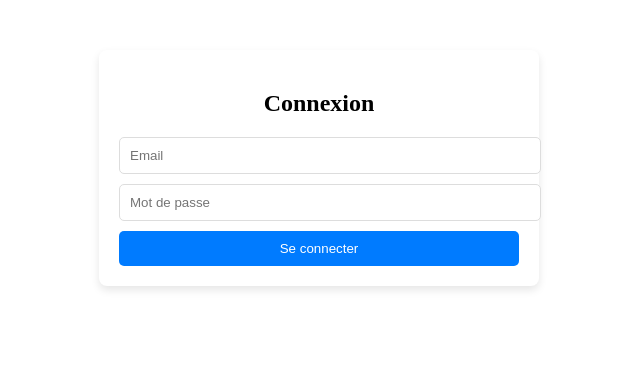
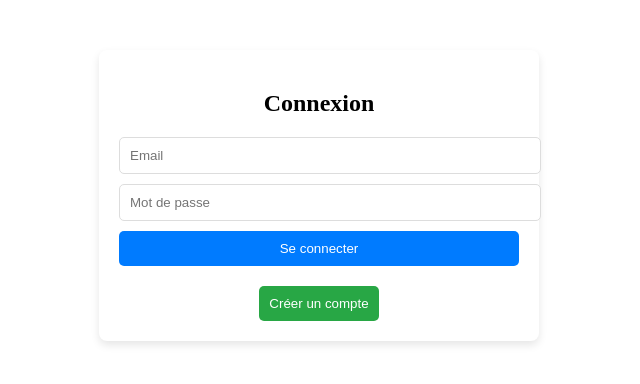
Before and after one commit to lucastreille/social-network-graphql, a React (Vite) app in the folder packages/client/: page /login in a window 1280 px wide. Shown: the top 384 px of the page, without its empty margins (321-961 px from the left). Built offline with nearby package versions, Linux system fonts and the light colour scheme.

Commit message:
Ajout d'un bouton pour créer un compte sur la page de connexion et amélioration du style CSS pour une meilleure présentation.

```diff
--- a/packages/client/src/pages/Login.tsx
+++ b/packages/client/src/pages/Login.tsx
@@ -1,34 +1,27 @@
 import React, { useState } from "react";
-
 import { useMutation } from "@apollo/client";
 import { LOGIN_MUTATION } from "../graphql/mutations/auth";
 import { useAuth } from "../hooks/useAuth";
 import { LoginMutation, LoginMutationVariables } from "../generated/graphql";
-
 import { useNavigate } from "react-router-dom";
 import { setCredentials } from "../redux/authSlice";
 import { useDispatch } from "react-redux";
-
 import "../styles/Auth.css";
 
 const Login = () => {
   const { login } = useAuth();
   const navigate = useNavigate();
   const dispatch = useDispatch();
-
   const [email, setEmail] = useState("");
   const [password, setPassword] = useState("");
-
   const [loginMutation, { loading, error }] = useMutation<
     LoginMutation,
     LoginMutationVariables
   >(LOGIN_MUTATION);
-
   const handleLogin = async (e: React.FormEvent) => {
     e.preventDefault();
     try {
       const response = await loginMutation({ variables: { email, password } });
-
       if (response.data?.login.token) {
         login(response.data.login.token, response.data.login.user);
         dispatch(
@@ -37,7 +30,6 @@ const Login = () => {
             user: response.data.login.user,
           })
         );
-
         navigate("/");
       }
     } catch (err) {
@@ -66,6 +58,9 @@ const Login = () => {
         </button>
         {error && <p className="error-message">{error.message}</p>}
       </form>
+      <button type="button" onClick={() => navigate("/register")}>
+        Créer un compte
+      </button>
     </div>
   );
 };
--- a/packages/client/src/styles/Auth.css
+++ b/packages/client/src/styles/Auth.css
@@ -44,3 +44,18 @@
   color: red;
   margin-top: 10px;
 }
+
+.auth-container > button {
+  margin-top: 20px;
+  background: #28a745;
+  color: white;
+  border: none;
+  padding: 10px;
+  border-radius: 5px;
+  cursor: pointer;
+  transition: 0.3s;
+}
+
+.auth-container > button:hover {
+  background: #218838;
+}
```
Lines whose indentation alone changed are shown as unchanged.
